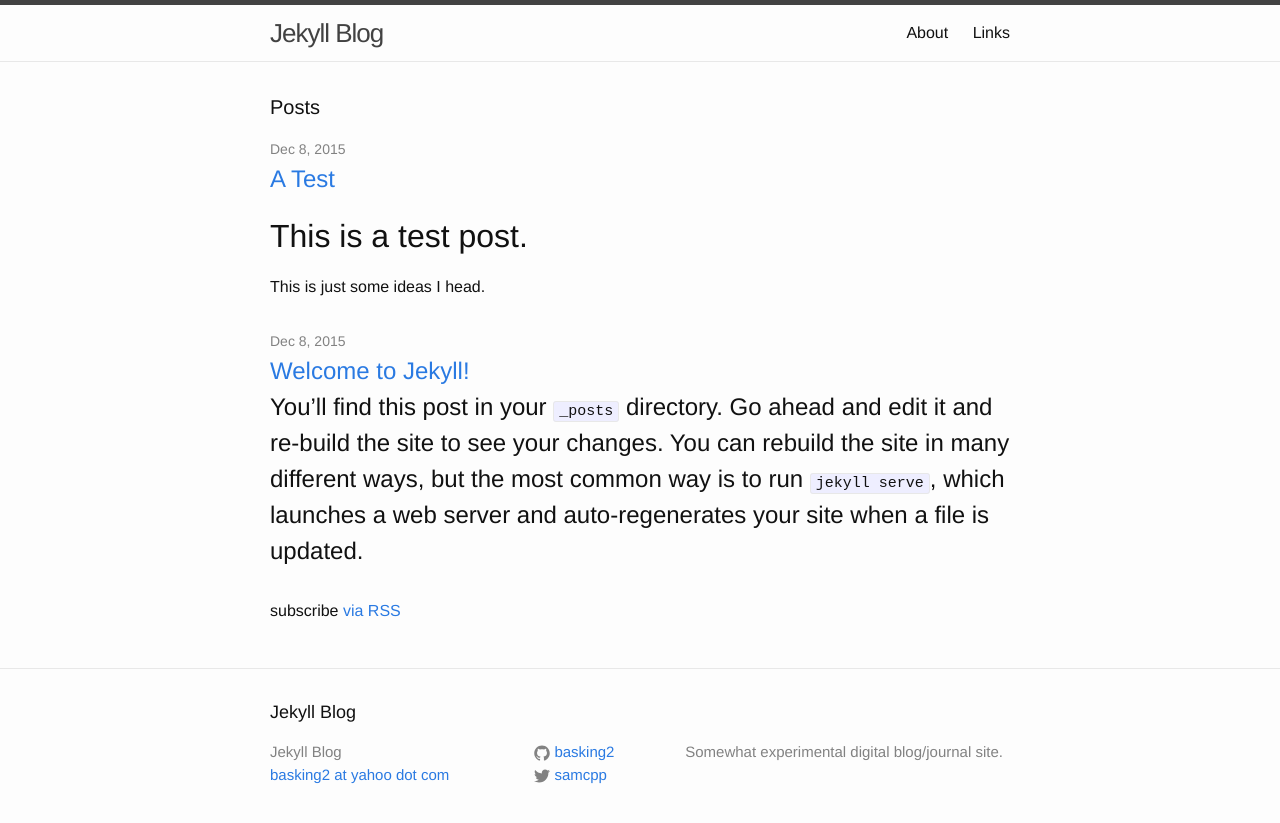
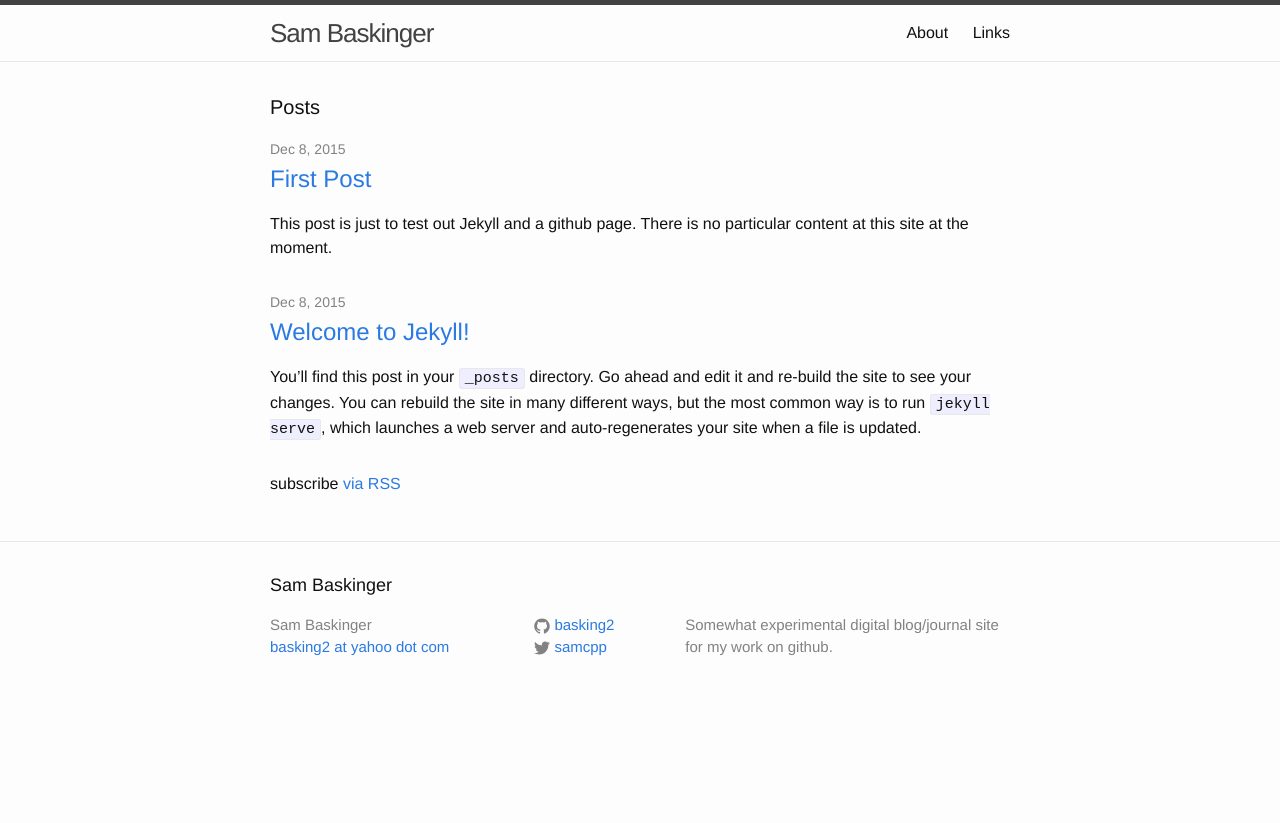
Before and after one commit to basking2/basking2.github.io, a Jekyll site: the page built from index.html, in a window 1280 px wide. Shown: the top 823 px of the page. Built offline with Jekyll 4.4.1, drawn with Linux system fonts in a browser that asks for light colours.

Commit message:
Adding some links and a more sane first post.

```diff
--- a/_config.yml
+++ b/_config.yml
@@ -6,13 +6,13 @@
 # 'jekyll serve'. If you change this file, please restart the server process.
 
 # Site settings
-title: Jekyll Blog
+title: Sam Baskinger
 email: basking2 at yahoo dot com
 description: > # this means to ignore newlines until "baseurl:"
-  Somewhat experimental digital blog/journal site.
+  Somewhat experimental digital blog/journal site for my work on github.
 
 baseurl: "" # the subpath of your site, e.g. /blog
-url: "http://yourdomain.com" # the base hostname & protocol for your site
+url: "http://basking2.github.io" # the base hostname & protocol for your site
 twitter_username: samcpp
 github_username:  basking2
 
--- /dev/null
+++ b/_posts/2015-12-08-first-post.md
@@ -0,0 +1,13 @@
+---
+layout: post
+title:  "First Post"
+date:   2015-12-08 15:24:21 -0600
+categories: personal
+excerpt_separator: <!-- more -->
+---
+
+This post is just to test out Jekyll and a github page.
+
+There is no particular content at this site at the moment.
+
+<!-- more -->
--- a/index.html
+++ b/index.html
@@ -13,8 +13,8 @@
 
         <h2>
           <a class="post-link" href="{{ post.url | prepend: site.baseurl }}">{{ post.title }}</a>
+        </h2>
           {{ post.excerpt | remove: '<p>' | remove: '</p>' }}
-        </h2>
       </li>
     {% endfor %}
   </ul>
```
Also changed, not shown: _posts/2015-12-08-0-test.md (deleted, +0 -17 lines), links.md (+4 -0 lines).
